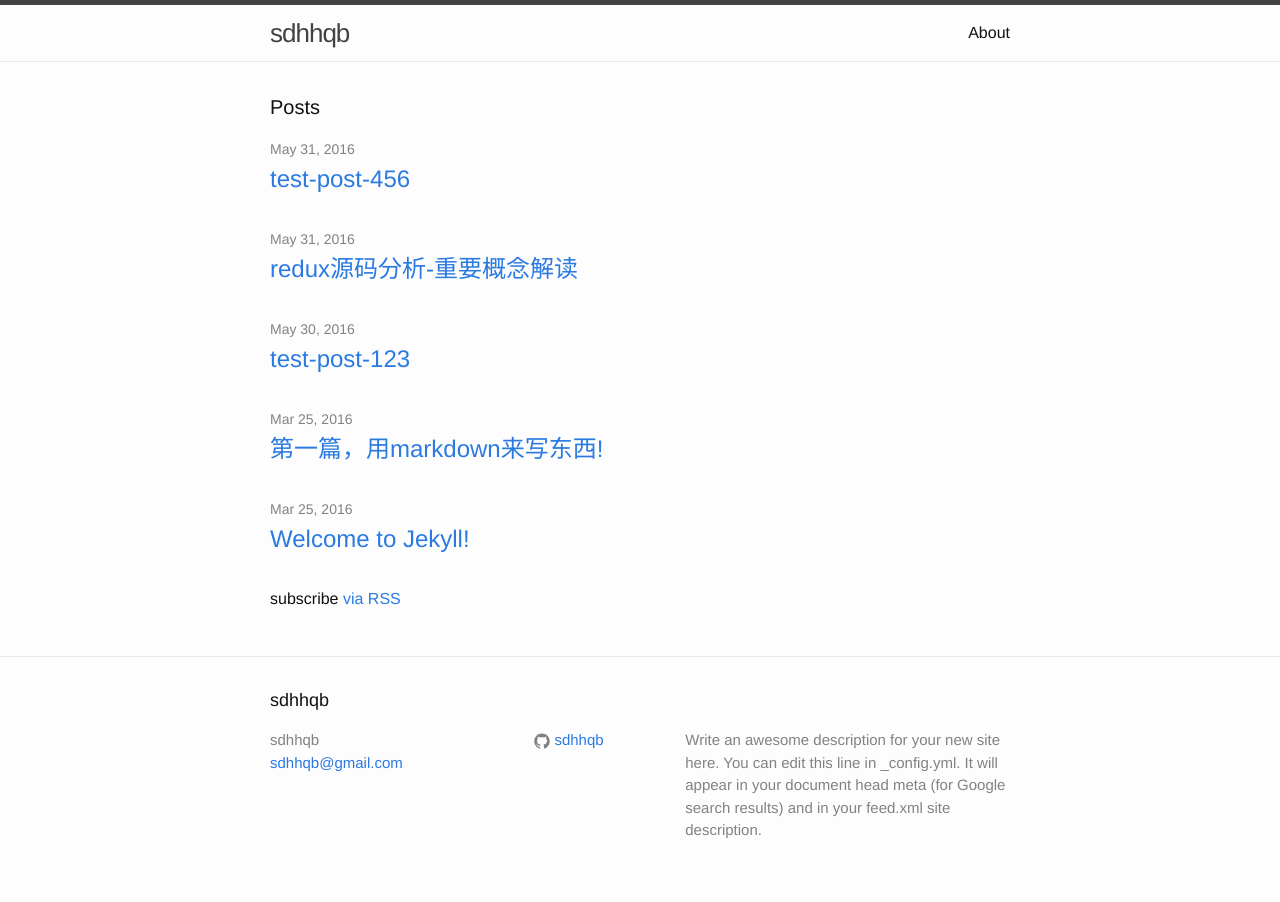
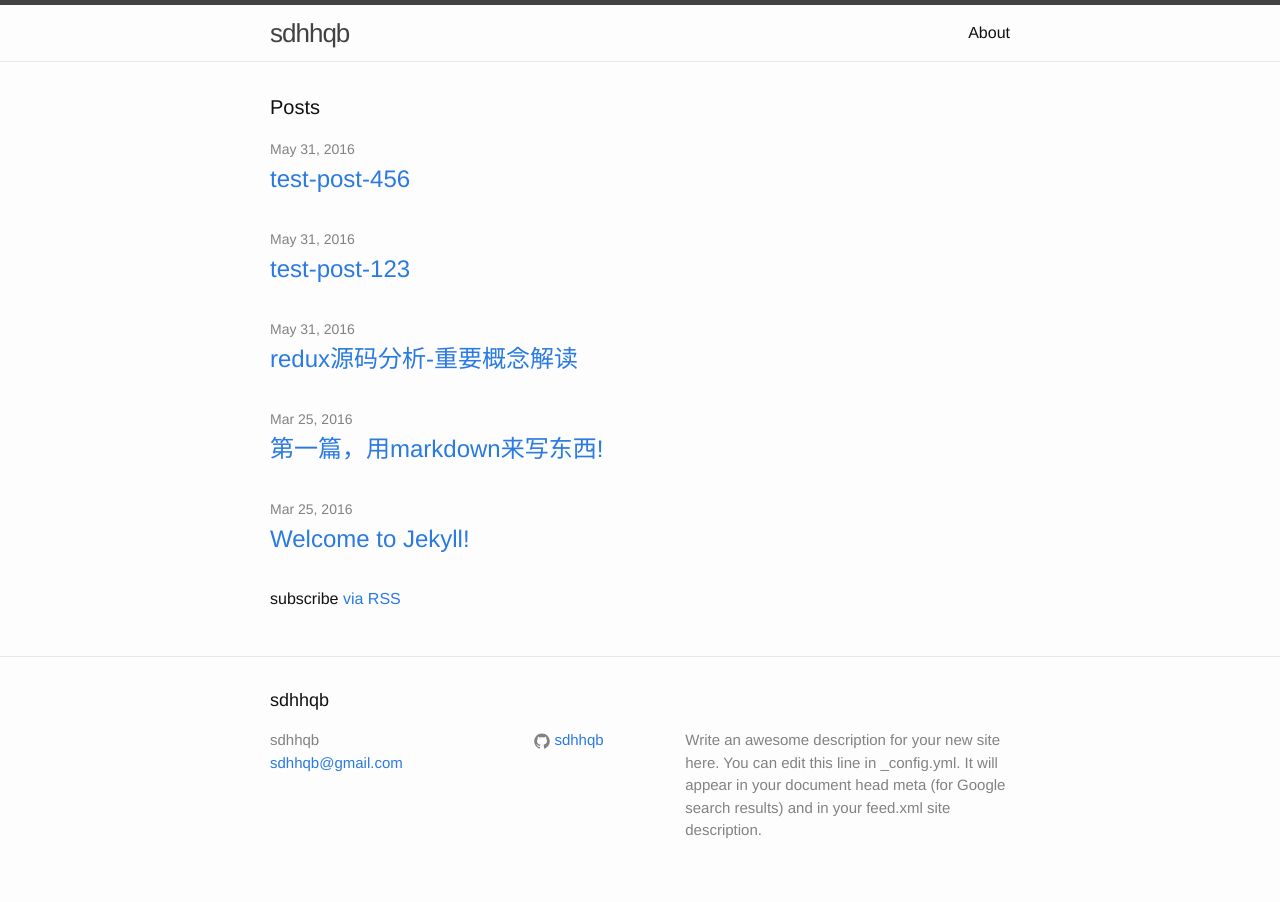
Before and after one commit to sdhhqb/sdhhqb.github.io, a Jekyll site: the page built from index.html, in a window 1280 px wide. Built offline with Jekyll 4.4.1, drawn with Linux system fonts in a browser that asks for light colours.

Commit message:
update post

```diff
--- a/_posts/2016-05-31-test-post-2.markdown
+++ b/_posts/2016-05-31-test-post-2.markdown
@@ -2,7 +2,7 @@
 layout: post
 title: "test-post-456"
 categories: jekyll post
-date: 2016-05-31 10:18:07 中国标准时间
+date: 2016-05-31 10:18:07
 ---
 
 
--- a/_posts/2016-05-31-test-post.markdown
+++ b/_posts/2016-05-31-test-post.markdown
@@ -2,7 +2,7 @@
 layout: post
 title: "test-post-123"
 categories: jekyll post
-date: 2016-05-30
+date: 2016-05-31 08:39:32
 ---
 
 # test post
```
